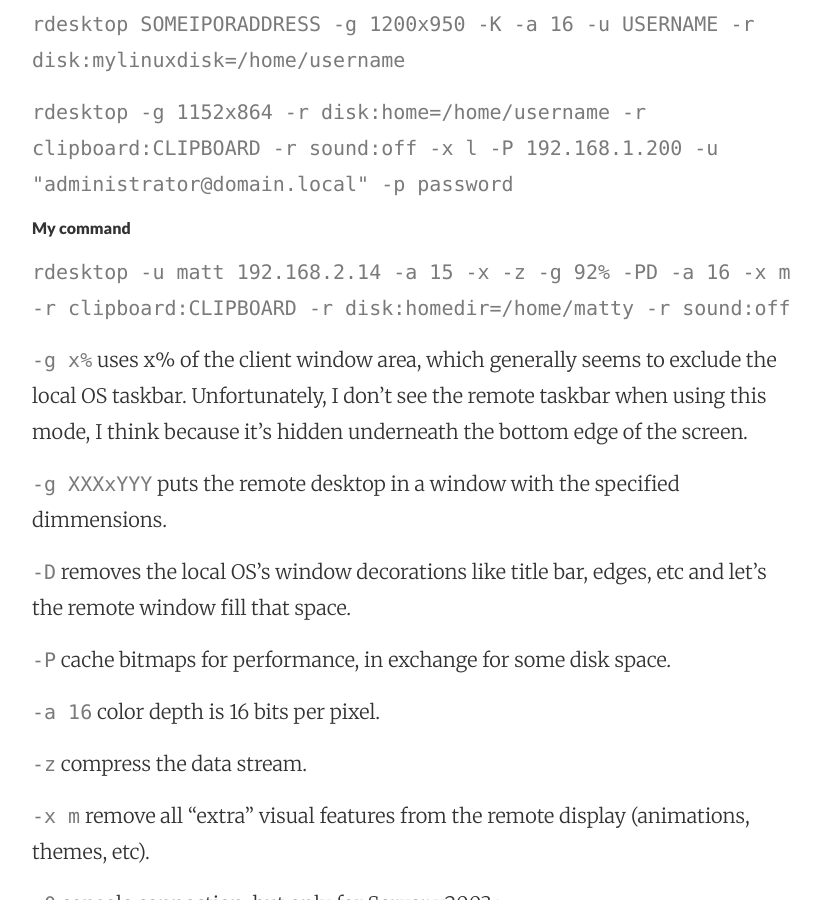
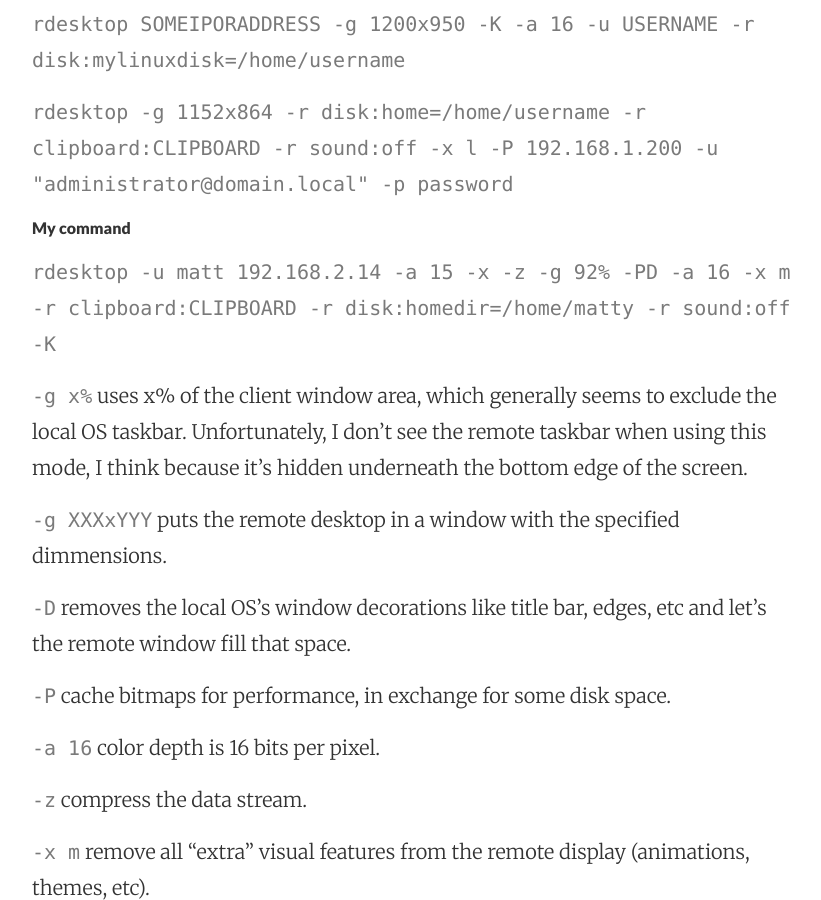
Before and after one commit to mattymaloney/mattymaloney.github.io, a Jekyll site: the page built from _posts/2016-04-09-rdesktop-rdp.md, in a window 1280 px wide and 900 px high, scrolled down 1821 px. Shown: the whole window, without its empty margins (224-1045 px from the left). Built offline with Jekyll 4.4.1, drawn with Linux system fonts in a browser that asks for light colours.

```diff
--- a/_posts/2016-04-09-rdesktop-rdp.md
+++ b/_posts/2016-04-09-rdesktop-rdp.md
@@ -47,7 +47,7 @@ Display remote desktop in full screen (`-g 100%`) and bitmap cache is enabled fo
 
 #### My command
 
-`rdesktop -u matt 192.168.2.14 -a 15 -x -z -g 92% -PD -a 16 -x m -r clipboard:CLIPBOARD -r disk:homedir=/home/matty -r sound:off`
+`rdesktop -u matt 192.168.2.14 -a 15 -x -z -g 92% -PD -a 16 -x m -r clipboard:CLIPBOARD -r disk:homedir=/home/matty -r sound:off -K`
 
 `-g x%` uses x% of the client window area, which generally seems to exclude the local OS taskbar. Unfortunately, I don't see the remote taskbar when using this mode, I think because it's hidden underneath the bottom edge of the screen.
 
```
